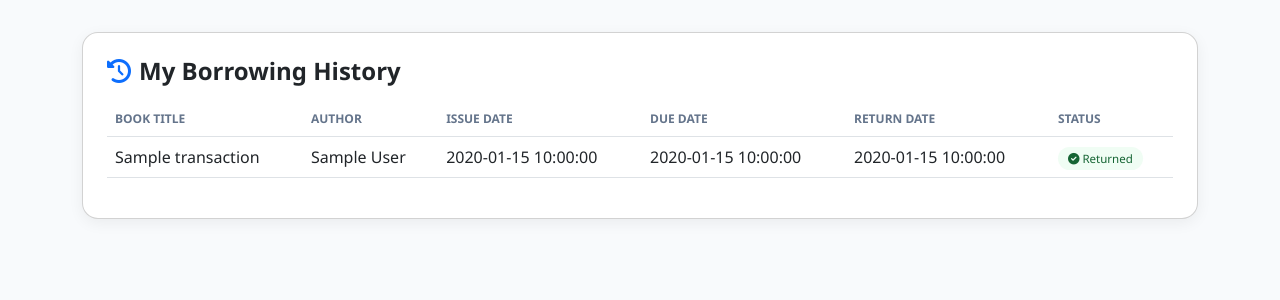
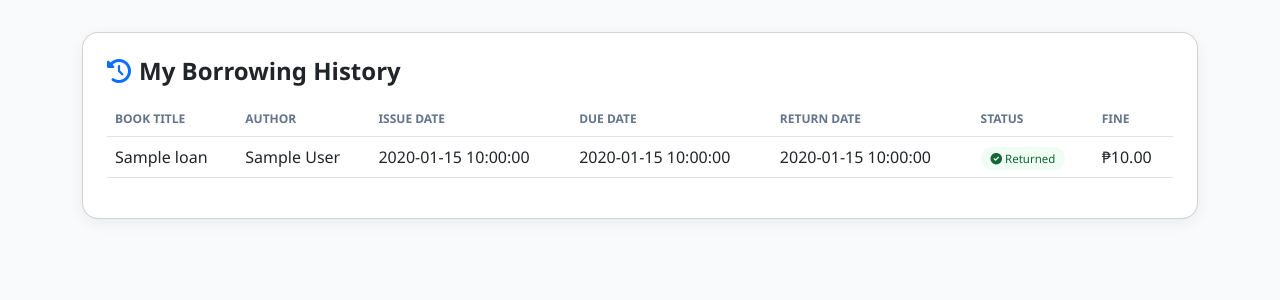
Before and after one commit to QueenJane2004/repo, a Flask app: template templates/transactions.html in a window 1280 px wide. Shown: the top 300 px of the page. Run offline with Flask 3, Linux system fonts and the light colour scheme; the template is opened without the code that fills it: most values are stand-ins (such as "Sample title", 1, 10 or a date in 2020).

Commit message:
Update transactions.html

```diff
--- a/templates/transactions.html
+++ b/templates/transactions.html
@@ -29,31 +29,39 @@
               <th>Due Date</th>
               <th>Return Date</th>
               <th>Status</th>
+              <th>Fine</th>
             </tr>
           </thead>
           <tbody>
-            {% if transactions %}
-              {% for tx in transactions %}
+            {% if loans %}
+              {% for loan in loans %}
               <tr>
-                <td>{{ tx.title }}</td>
-                <td>{{ tx.author }}</td>
-                <td>{{ tx.issue_date }}</td>
-                <td>{{ tx.due_date }}</td>
-                <td>{{ tx.return_date if tx.return_date else "—" }}</td>
+                <td>{{ loan.title }}</td>
+                <td>{{ loan.author }}</td>
+                <td>{{ loan.issue_date }}</td>
+                <td>{{ loan.due_date }}</td>
+                <td>{{ loan.return_date if loan.return_date else "—" }}</td>
                 <td>
-                  {% if tx.return_date %}
+                  {% if loan.return_date %}
                     <span class="badge-status badge-returned"><i class="fas fa-check-circle"></i> Returned</span>
-                  {% elif tx.due_date and tx.due_date < current_date %}
+                  {% elif loan.due_date and loan.due_date < current_date %}
                     <span class="badge-status badge-overdue"><i class="fas fa-exclamation-circle"></i> Overdue</span>
                   {% else %}
                     <span class="badge-status badge-active"><i class="fas fa-clock"></i> Active Loan</span>
+                  {% endif %}
+                </td>
+                <td>
+                  {% if loan.fine_amount and loan.fine_amount > 0 %}
+                    ₱{{ "%.2f"|format(loan.fine_amount) }}
+                  {% else %}
+                    —
                   {% endif %}
                 </td>
               </tr>
               {% endfor %}
             {% else %}
               <tr>
-                <td colspan="6" class="text-center text-muted">No borrowing history found.</td>
+                <td colspan="7" class="text-center text-muted">No borrowing history found.</td>
               </tr>
             {% endif %}
           </tbody>
```
